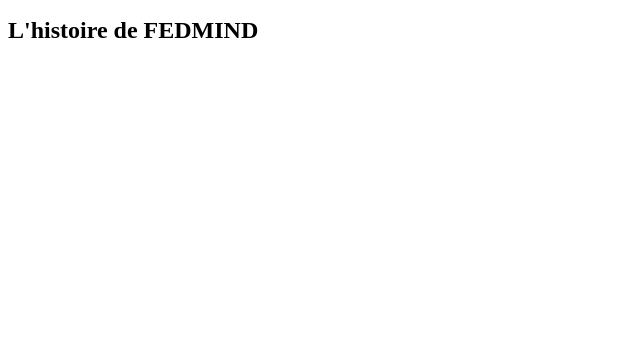
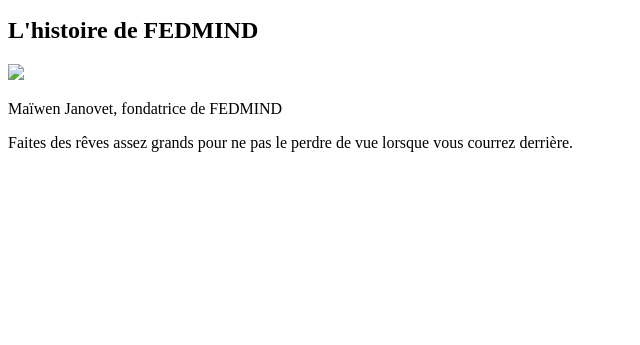
Before and after one commit to Hyemi-w/fedmind, a Symfony app: template website-skeleton/templates/who_are_we/index.html.twig in a window 1280 px wide. Shown: the part 455-800 px from the top of the page, without its empty margins (0-640 px from the left). Run offline with Twig, Linux system fonts and the light colour scheme; the template is opened without the code that fills it, so the values that code supplies are empty; some libraries are stand-ins or nearby versions.

Commit message:
placeholder title and quote added

```diff
--- a/website-skeleton/templates/who_are_we/index.html.twig
+++ b/website-skeleton/templates/who_are_we/index.html.twig
@@ -19,8 +19,13 @@
         <h2 class="text-center mt-5 mb-5">L'histoire de FEDMIND</h2>
         <div class="row justify-content-center">
             <div class="col-10 history-container">
-
+                <div class="row justify-content-center">
+                    <img src="https://via.placeholder.com/250" class="mt-5 mb-5 col-3">
+                </div>
+                <p class="text-center">Maïwen Janovet, fondatrice de FEDMIND</p>
+                <p class="text-center">Faites des rêves assez grands pour ne pas le perdre de vue lorsque vous courrez derrière. </p>
             </div>
+        </div>
         </div>
     </section>
 {% endblock %}
```
